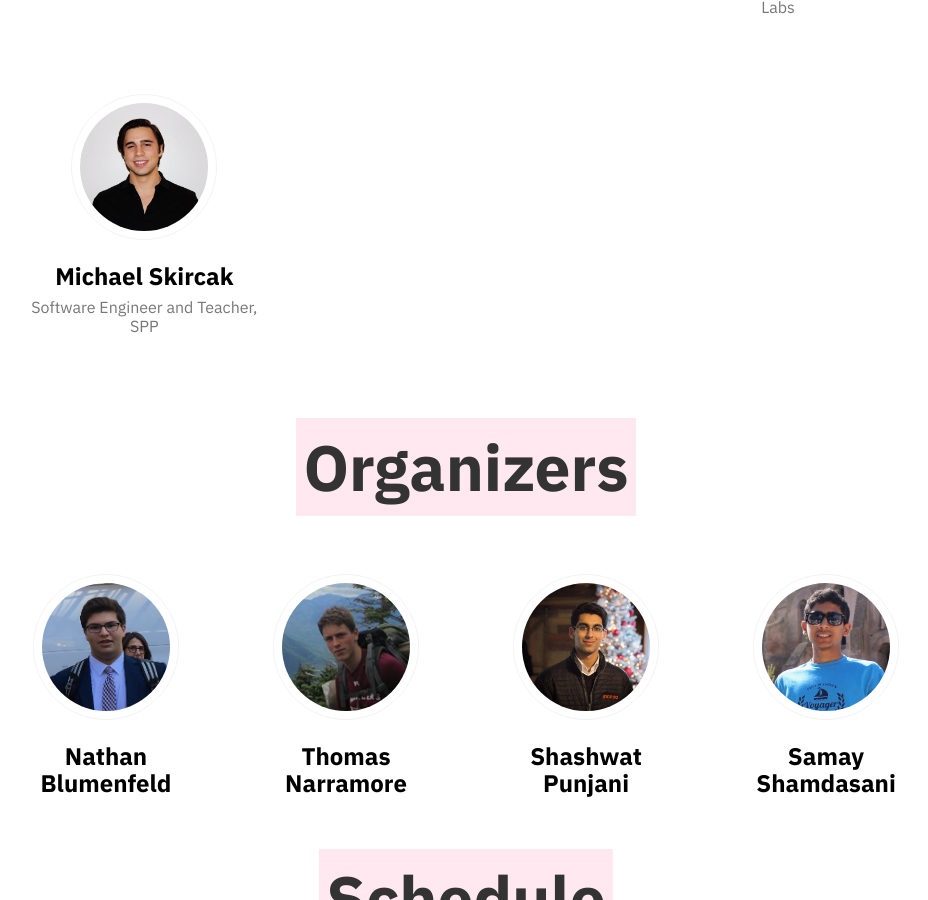
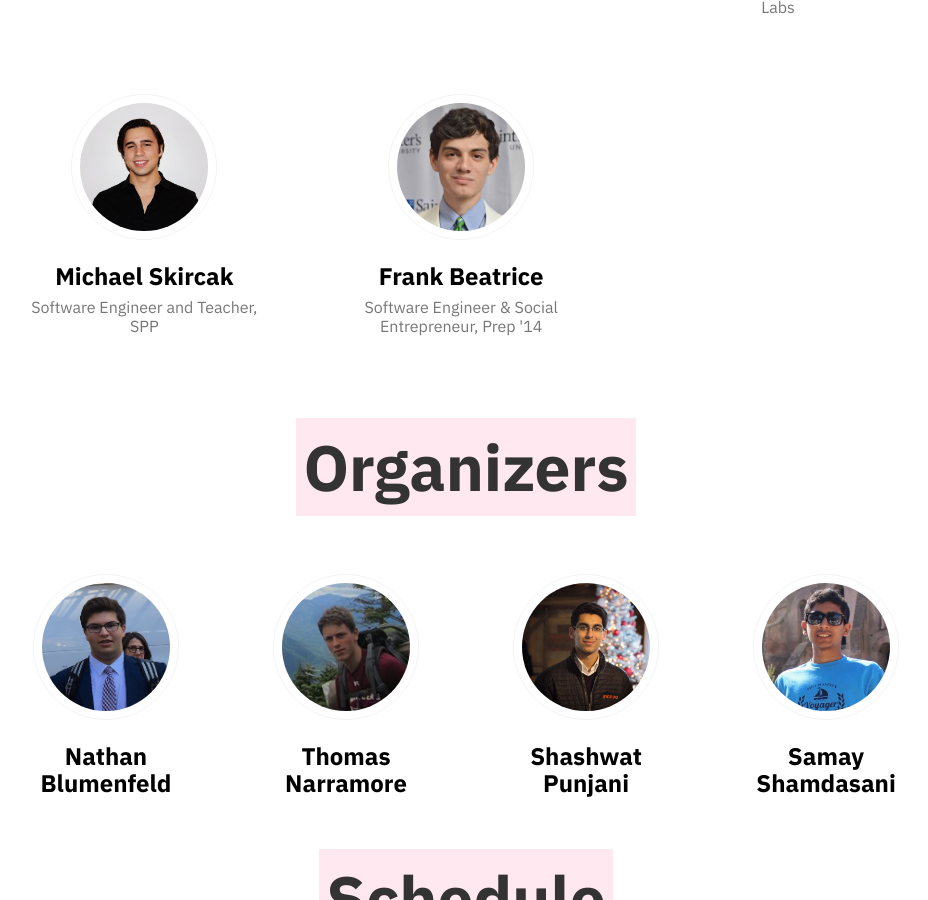
Before and after one commit to spphacks/2018.makespp.com, a Jekyll site: the page built from index.html, in a window 1280 px wide and 900 px high, scrolled down 3440 px. Shown: the whole window, without its empty margins (174-1102 px from the left). Built offline with Jekyll 4.4.1, drawn with Linux system fonts in a browser that asks for light colours; nearby versions of some CDN libraries; comment, search, counter and statistics services are not loaded.

Commit message:
add frank

```diff
--- a/index.html
+++ b/index.html
@@ -161,6 +161,17 @@ description: A day-long Make-A-Thon filled with learning, making, and sharing.
   </div>
 </article>
 </div>
+
+<div class="fl w-33-ns w-100 ">
+<article class="dib mw6 center bg-white pa3 pa4-ns ">
+  <div class="tc dib">
+    <img src="/img/frank.jpg" class="br-100 h4 w4 dib ba b--black-05 pa2">
+    <h1 class="f3 mb2 black">Frank Beatrice</h1>
+    <h2 class="f5 fw4 gray mt0">Software Engineer & Social Entrepreneur, Prep '14</h2>
+  </div>
+</article>
+</div>
+
 
 
 </div>
```
Also changed, not shown: img/frank.jpg (added), 3 other files.
